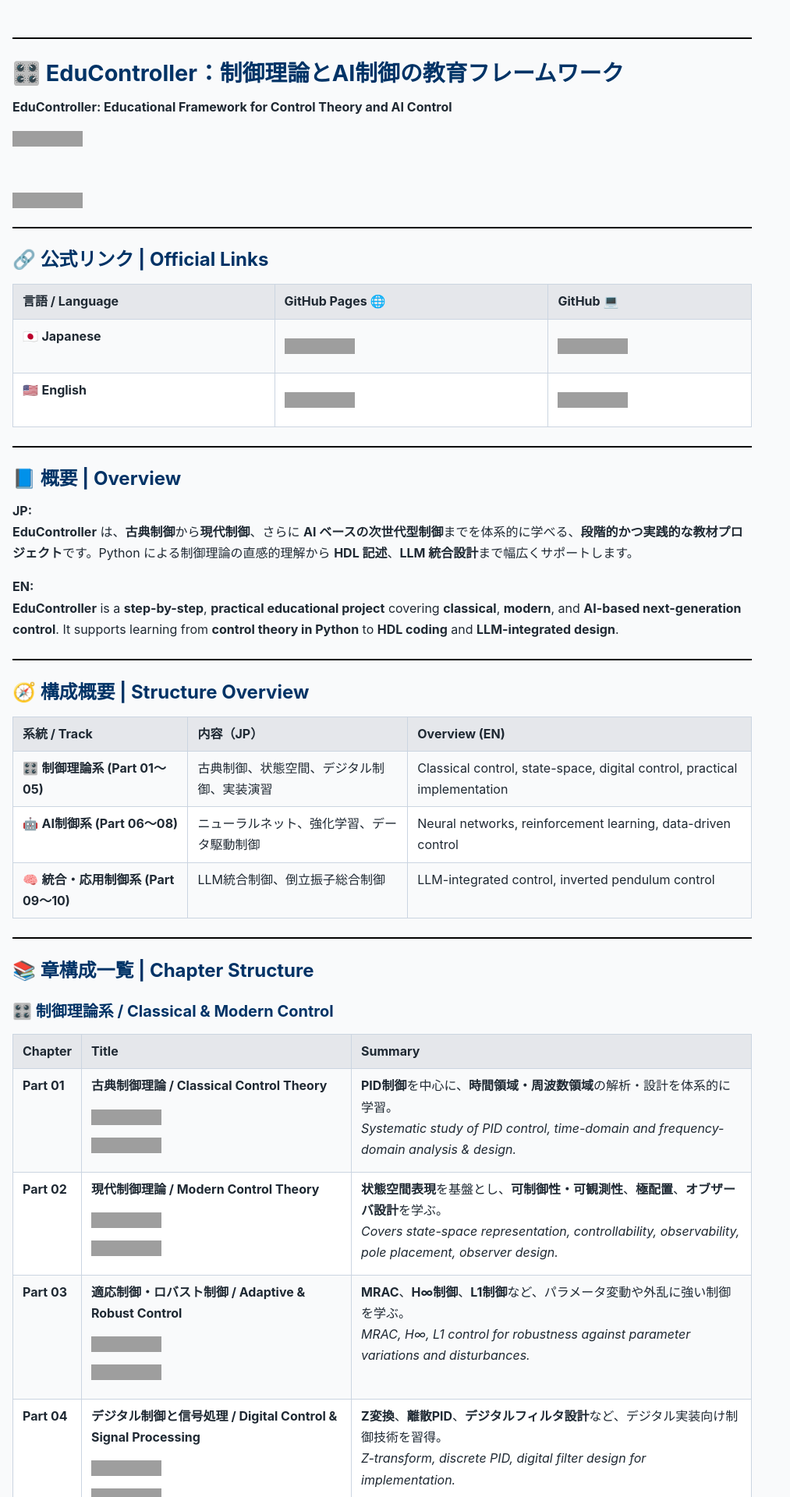
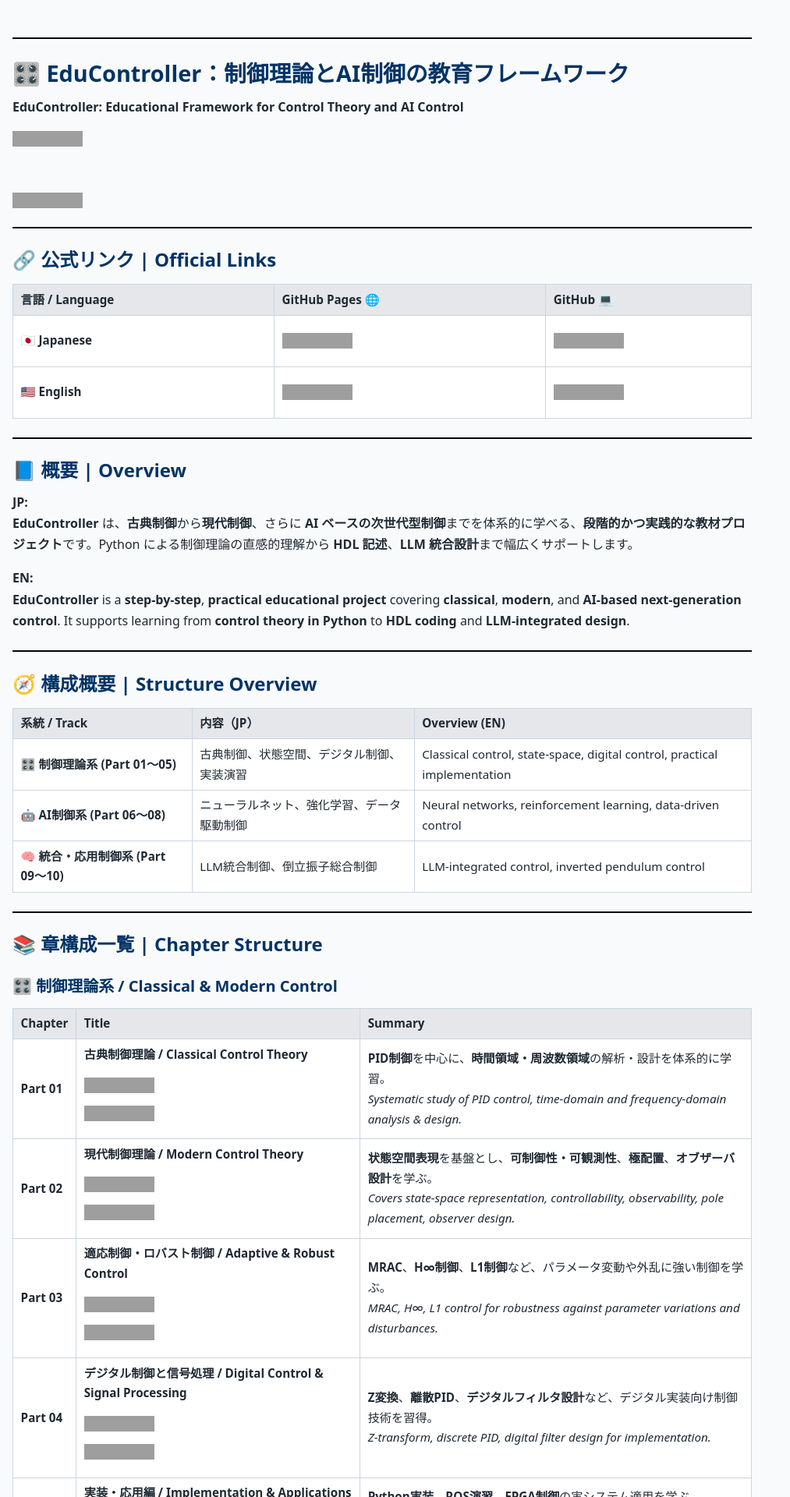
Before and after one commit to Samizo-AITL/EduController, a Jekyll site: the page built from index.md, in a window 1280 px wide. Shown: the top 1920 px of the page at 78% size, without its empty margins (0-1013 px from the left). Built offline with Jekyll 4.4.1, drawn with Linux system fonts in a browser that asks for light colours; grey boxes are pictures that could not be loaded.

Commit message:
Update style.css

```diff
--- a/assets/css/style.css
+++ b/assets/css/style.css
@@ -17,16 +17,26 @@
 }
 
 /* ==============================
-   Base (GitHub / IEEE readable)
+   Base (TECHNICAL FONT / IEEE / Datasheet)
    ============================== */
 body {
   margin: 0;
-  font-family: -apple-system, BlinkMacSystemFont, "Segoe UI",
-    Helvetica, Arial, sans-serif, "Apple Color Emoji", "Segoe UI Emoji";
+
+  /* ★ 技術用フォント（確定・半導体/制御/仕様書） */
+  font-family:
+    system-ui,                 /* OS標準（最優先） */
+    -apple-system,             /* macOS */
+    BlinkMacSystemFont,        /* macOS Chromium */
+    "Segoe UI",                /* Windows（EDA/制御の王道） */
+    "Hiragino Kaku Gothic ProN",/* macOS 日本語 */
+    "Yu Gothic UI",            /* Windows 日本語 */
+    "Yu Gothic",
+    sans-serif;
+
   font-size: 16px;
   line-height: 1.7;
-  color: #1f2933;          /* 工学向けダークグレー */
-  background: #f9fafb;    /* クールホワイト */
+  color: #1f2933;              /* 工学向けダークグレー */
+  background: #f9fafb;        /* クールホワイト */
 }
 
 /* ==============================
@@ -36,7 +46,7 @@
   margin: 1.6rem 0 0.8rem;
   line-height: 1.25;
   font-weight: 700;
-  color: #003366;         /* 工学ブルー */
+  color: #003366;              /* 工学ブルー */
 }
 
 h1 { font-size: 1.8rem; }
@@ -58,7 +68,7 @@
    Links
    ============================== */
 a {
-  color: #2563eb;         /* 制御・仕様書寄り */
+  color: #2563eb;              /* 技術文書ブルー */
   font-weight: 600;
   text-decoration: underline;
 }
@@ -68,7 +78,7 @@
 }
 
 /* ==============================
-   Horizontal Rule (explicit black)
+   Horizontal Rule
    ============================== */
 hr {
   border: 0;
@@ -87,11 +97,17 @@
 }
 
 /* ==============================
-   Code / Pre / Math
+   Code / Pre (EDA / Control)
    ============================== */
 code, kbd, samp {
-  font-family: ui-monospace, SFMono-Regular, Menlo, Monaco, Consolas,
-    "Liberation Mono", "Courier New", monospace;
+  font-family:
+    ui-monospace,
+    SFMono-Regular,
+    Menlo,
+    Consolas,
+    "Liberation Mono",
+    "Courier New",
+    monospace;
   font-size: 0.95em;
   background: #eef2f7;
   padding: 0.15em 0.35em;
@@ -113,7 +129,7 @@
 }
 
 /* ==============================
-   Blockquote (spec / note tone)
+   Blockquote (spec / note)
    ============================== */
 blockquote {
   margin: 1rem 0;
@@ -124,29 +140,30 @@
 }
 
 /* ==============================
-   Tables (Data-sheet style)
+   Tables (Datasheet Standard)
    ============================== */
 table {
   width: 100%;
   border-collapse: collapse;
   margin: 1rem 0;
   border: 1.5px solid #cbd5e1;
+  font-size: 0.95em;           /* データシート密度 */
 }
 
 th, td {
   border: 1px solid #cbd5e1;
-  padding: 0.5rem 0.75rem;
-  vertical-align: top;
+  padding: 0.4rem 0.6rem;      /* 密度高め */
+  vertical-align: middle;
 }
 
 th {
   background: #e5e7eb;
   font-weight: 700;
   text-align: left;
+  white-space: nowrap;
 }
 
-/* Optional subtle striping */
-tbody tr:nth-child(even) td {
+td {
   background: #ffffff;
 }
 
@@ -171,10 +188,14 @@
   h1 { font-size: 1.6rem; }
   h2 { font-size: 1.35rem; }
   h3 { font-size: 1.15rem; }
+
+  table {
+    font-size: 0.9em;
+  }
 }
 
 /* ==============================
-   Print (engineering doc friendly)
+   Print (Engineering Document)
    ============================== */
 @media print {
   body {
```
